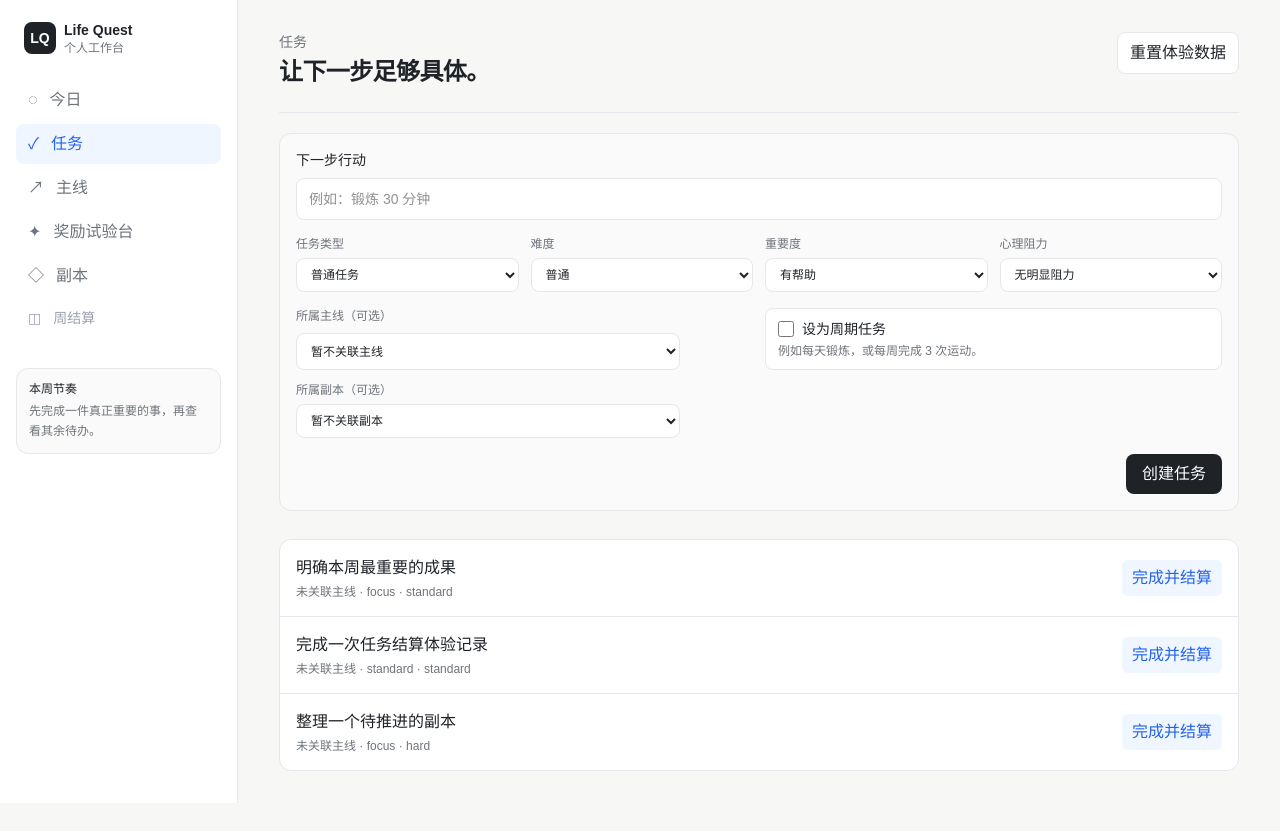
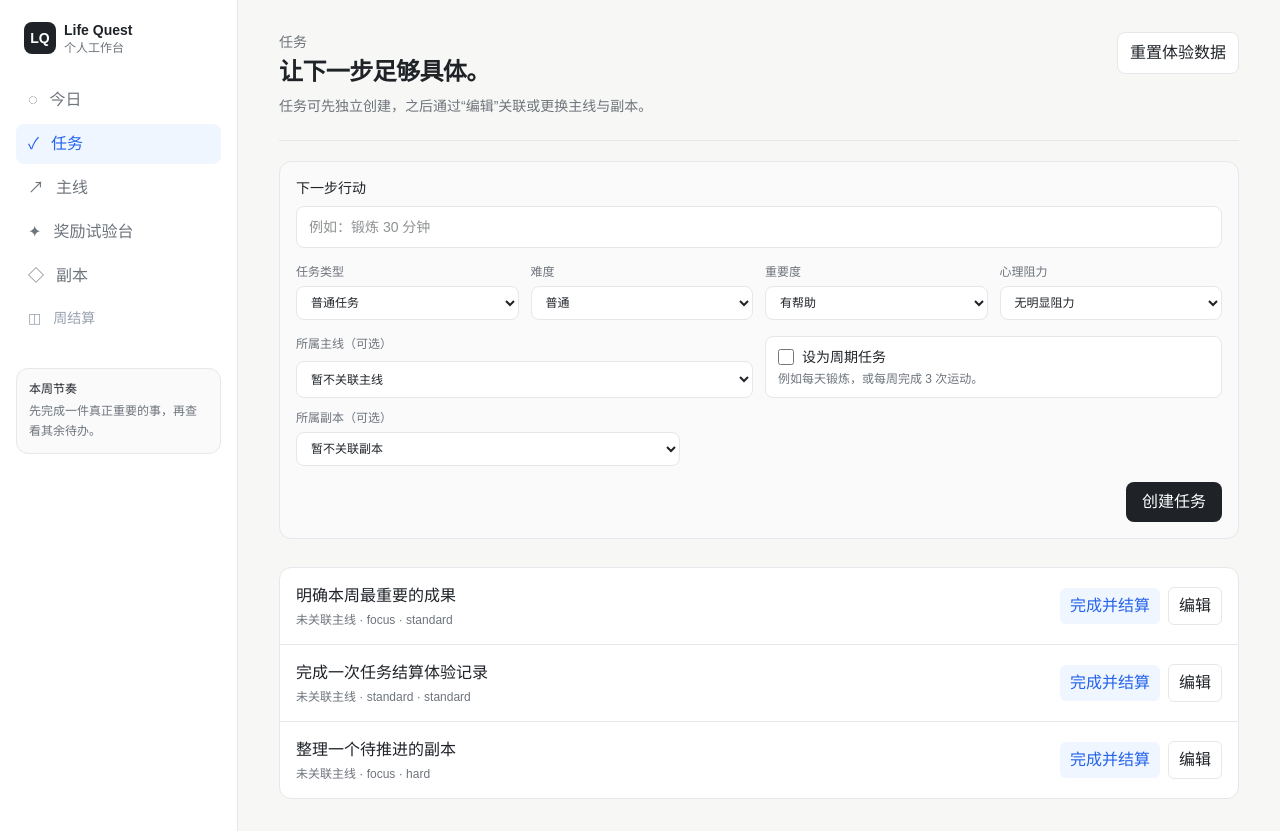
Before and after one commit to Dong-Sky/life-quest, a Next.js app: page /quests in a window 1280 px wide. Before the commit the page ends 803 px from the top, so only its background shows below. Built offline with nearby package versions, Linux system fonts and the light colour scheme.

Commit message:
feat: allow flexible project and task associations

```diff
--- a/app/quests/page.tsx
+++ b/app/quests/page.tsx
@@ -3,7 +3,7 @@
 import { useState } from "react";
 import type { Difficulty, Importance, QuestType, Resistance } from "@/src/domain/rewards/types";
 import type { RecurrenceCadence } from "@/src/prototype/recurrence";
-import { createPrototypeQuest, initialPrototypeState, readPrototypeState, settlePrototypeQuest, type PrototypeQuest, type PrototypeState, writePrototypeState } from "@/src/prototype/state";
+import { createPrototypeQuest, initialPrototypeState, readPrototypeState, settlePrototypeQuest, type PrototypeQuest, type PrototypeState, updatePrototypeQuest, writePrototypeState } from "@/src/prototype/state";
 
 const fieldOptions = {
   questType: [["micro", "微型任务"], ["standard", "普通任务"], ["focus", "重点任务"], ["milestone", "项目里程碑"], ["boss", "Boss 任务"]],
@@ -24,6 +24,11 @@ export default function QuestsPage() {
   const [isRecurring, setIsRecurring] = useState(false);
   const [cadence, setCadence] = useState<RecurrenceCadence>("daily");
   const [weeklyTarget, setWeeklyTarget] = useState(3);
+  const [editingId, setEditingId] = useState<string | null>(null);
+  const [editTitle, setEditTitle] = useState("");
+  const [editMainlineId, setEditMainlineId] = useState("");
+  const [editProjectId, setEditProjectId] = useState("");
+
   const save = (next: PrototypeState) => { writePrototypeState(next); setState(next); };
   const create = () => {
     const next = createPrototypeQuest(state, {
@@ -36,20 +41,42 @@ export default function QuestsPage() {
       projectId: isRecurring ? undefined : projectId || undefined,
       recurrence: isRecurring ? { cadence, targetCount: cadence === "weekly" ? weeklyTarget : undefined } : undefined,
     });
-    if (next !== state) { save(next); setTitle(""); }
+    if (next !== state) {
+      save(next);
+      setTitle("");
+      setMainlineId("");
+      setProjectId("");
+    }
   };
   const reset = () => save(initialPrototypeState());
+  const startEdit = (quest: PrototypeQuest) => {
+    setEditingId(quest.id);
+    setEditTitle(quest.title);
+    setEditMainlineId(quest.mainlineId ?? "");
+    setEditProjectId(quest.projectId ?? "");
+  };
+  const saveEdit = (quest: PrototypeQuest) => {
+    const next = updatePrototypeQuest(state, quest.id, {
+      title: editTitle,
+      mainlineId: editMainlineId || undefined,
+      projectId: quest.recurrence ? undefined : editProjectId || undefined,
+    });
+    if (next !== state) {
+      save(next);
+      setEditingId(null);
+    }
+  };
 
   return <div className="mx-auto max-w-5xl px-5 py-8 sm:px-8">
-    <header className="flex flex-wrap items-start justify-between gap-4 border-b border-[var(--line)] pb-6"><div><p className="text-sm text-[var(--muted)]">任务</p><h1 className="mt-1 text-2xl font-semibold tracking-tight">让下一步足够具体。</h1></div><button className="rounded-lg border border-[var(--line)] bg-white px-3 py-2 text-sm hover:bg-gray-50" onClick={reset}>重置体验数据</button></header>
+    <header className="flex flex-wrap items-start justify-between gap-4 border-b border-[var(--line)] pb-6"><div><p className="text-sm text-[var(--muted)]">任务</p><h1 className="mt-1 text-2xl font-semibold tracking-tight">让下一步足够具体。</h1><p className="mt-2 text-sm text-[var(--muted)]">任务可先独立创建，之后通过“编辑”关联或更换主线与副本。</p></div><button className="rounded-lg border border-[var(--line)] bg-white px-3 py-2 text-sm hover:bg-gray-50" onClick={reset}>重置体验数据</button></header>
     <form className="mt-5 rounded-xl border border-[var(--line)] bg-[#fafafa] p-4" onSubmit={(event) => { event.preventDefault(); create(); }}>
       <label className="grid gap-2 text-sm"><span className="font-medium">下一步行动</span><input className="rounded-lg border border-[var(--line)] bg-white px-3 py-2.5 outline-none focus:border-[var(--accent)]" onChange={(event) => setTitle(event.target.value)} placeholder="例如：锻炼 30 分钟" value={title} /></label>
       <div className="mt-4 grid gap-3 sm:grid-cols-2 lg:grid-cols-4"><Select label="任务类型" options={fieldOptions.questType} value={questType} onChange={(value) => setQuestType(value as QuestType)} /><Select label="难度" options={fieldOptions.difficulty} value={difficulty} onChange={(value) => setDifficulty(value as Difficulty)} /><Select label="重要度" options={fieldOptions.importance} value={importance} onChange={(value) => setImportance(value as Importance)} /><Select label="心理阻力" options={fieldOptions.resistance} value={resistance} onChange={(value) => setResistance(value as Resistance)} /></div>
       <div className="mt-4 grid gap-3 sm:grid-cols-2">
-        <label className="grid max-w-sm gap-1.5 text-xs text-[var(--muted)]"><span>所属主线（可选）</span><select className="rounded-lg border border-[var(--line)] bg-white px-2.5 py-2 text-sm text-[var(--ink)]" value={mainlineId} onChange={(event) => setMainlineId(event.target.value)}><option value="">暂不关联主线</option>{state.mainlines.map((mainline) => <option key={mainline.id} value={mainline.id}>{mainline.name}</option>)}</select></label>
+        <AssociationSelect label="所属主线（可选）" items={state.mainlines} emptyLabel="暂不关联主线" onChange={setMainlineId} value={mainlineId} />
         <div className="rounded-lg border border-[var(--line)] bg-white px-3 py-2.5"><label className="flex cursor-pointer items-center gap-2 text-sm font-medium"><input checked={isRecurring} className="h-4 w-4 accent-[var(--accent)]" onChange={(event) => setIsRecurring(event.target.checked)} type="checkbox" />设为周期任务</label><p className="mt-1 text-xs text-[var(--muted)]">例如每天锻炼，或每周完成 3 次运动。</p></div>
       </div>
-      {!isRecurring ? <label className="mt-3 grid max-w-sm gap-1.5 text-xs text-[var(--muted)]"><span>所属副本（可选）</span><select className="rounded-lg border border-[var(--line)] bg-white px-2.5 py-2 text-sm text-[var(--ink)]" value={projectId} onChange={(event) => setProjectId(event.target.value)}><option value="">暂不关联副本</option>{state.projects.map((project) => <option key={project.id} value={project.id}>{project.name}</option>)}</select></label> : null}
+      {!isRecurring ? <div className="mt-3 max-w-sm"><AssociationSelect label="所属副本（可选）" items={state.projects} emptyLabel="暂不关联副本" onChange={setProjectId} value={projectId} /></div> : null}
       {isRecurring ? <div className="mt-3 grid max-w-xl gap-3 sm:grid-cols-2"><Select label="重复频率" options={[["daily", "每天"], ["weekly", "每周"]]} value={cadence} onChange={(value) => setCadence(value as RecurrenceCadence)} />{cadence === "weekly" ? <label className="grid gap-1.5 text-xs text-[var(--muted)]"><span>本周目标次数</span><input className="rounded-lg border border-[var(--line)] bg-white px-2.5 py-2 text-sm text-[var(--ink)]" max="7" min="1" onChange={(event) => setWeeklyTarget(Number(event.target.value))} type="number" value={weeklyTarget} /></label> : <p className="self-end pb-2 text-sm text-[var(--muted)]">每天完成 1 次后，明天会自动重新出现。</p>}</div> : null}
       <div className="mt-4 flex justify-end"><button className="rounded-lg bg-[var(--ink)] px-4 py-2 text-sm font-medium text-white" type="submit">创建任务</button></div>
     </form>
@@ -59,7 +86,11 @@ export default function QuestsPage() {
         const project = state.projects.find((item) => item.id === quest.projectId);
         const recurring = recurrenceDescription(quest);
         const action = quest.recurrence ? "记录一次并结算" : "完成并结算";
-        return <article className="flex items-center justify-between gap-4 border-b border-[var(--line)] px-4 py-4 last:border-b-0" key={quest.id}><div><p className={quest.status === "completed" ? "font-medium text-[var(--muted)] line-through" : "font-medium"}>{quest.title}</p><p className="mt-1 text-xs text-[var(--muted)]">{project?.name ?? mainline?.name ?? "未关联主线"} · {recurring ?? `${quest.questType} · ${quest.difficulty}`}</p></div>{quest.status === "completed" ? <span className="text-xs text-[var(--success)]">{quest.recurrence ? "本周期已完成" : `+${quest.reward?.xp} XP · +${quest.reward?.coins} coins`}</span> : <button className="rounded-md bg-[var(--accent-soft)] px-2.5 py-1.5 text-xs font-medium text-[var(--accent)]" onClick={() => save(settlePrototypeQuest(state, quest.id))}>{action}</button>}</article>;
+        const isEditing = editingId === quest.id;
+        return <div className="border-b border-[var(--line)] last:border-b-0" key={quest.id}>
+          <article className="flex items-center justify-between gap-4 px-4 py-4"><div><p className={quest.status === "completed" ? "font-medium text-[var(--muted)] line-through" : "font-medium"}>{quest.title}</p><p className="mt-1 text-xs text-[var(--muted)]">{project?.name ?? mainline?.name ?? "未关联主线"} · {recurring ?? `${quest.questType} · ${quest.difficulty}`}</p></div><div className="flex shrink-0 items-center gap-2">{quest.status === "completed" ? <span className="text-right text-xs text-[var(--success)]">{quest.recurrence ? "本周期已完成" : `+${quest.reward?.xp} XP · +${quest.reward?.coins} coins`}</span> : <button className="rounded-md bg-[var(--accent-soft)] px-2.5 py-1.5 text-xs font-medium text-[var(--accent)]" onClick={() => save(settlePrototypeQuest(state, quest.id))}>{action}</button>}<button className="rounded-md border border-[var(--line)] px-2.5 py-1.5 text-xs hover:bg-gray-50" onClick={() => startEdit(quest)} type="button">编辑</button></div></article>
+          {isEditing ? <div className="grid gap-3 bg-[#fafafa] px-4 pb-4 pt-1 sm:grid-cols-2"><label className="grid gap-1.5 text-xs text-[var(--muted)] sm:col-span-2"><span>下一步行动</span><input className="rounded-lg border border-[var(--line)] bg-white px-2.5 py-2 text-sm text-[var(--ink)]" onChange={(event) => setEditTitle(event.target.value)} value={editTitle} /></label><AssociationSelect label="所属主线（可选）" items={state.mainlines} emptyLabel="暂不关联主线" onChange={setEditMainlineId} value={editMainlineId} />{quest.recurrence ? <p className="self-end pb-2 text-xs text-[var(--muted)]">周期任务保留独立节奏，暂不关联副本。</p> : <AssociationSelect label="所属副本（可选）" items={state.projects} emptyLabel="暂不关联副本" onChange={setEditProjectId} value={editProjectId} />}<div className="flex gap-2 sm:col-span-2"><button className="rounded-md bg-[var(--ink)] px-3 py-2 text-xs font-medium text-white" onClick={() => saveEdit(quest)} type="button">保存修改</button><button className="rounded-md border border-[var(--line)] px-3 py-2 text-xs" onClick={() => setEditingId(null)} type="button">取消</button></div></div> : null}
+        </div>;
       })}
     </section>
   </div>;
@@ -71,6 +102,10 @@ function recurrenceDescription(quest: PrototypeQuest): string | undefined {
   return `${label} · 本周期 ${quest.recurrence.completedCount} / ${quest.recurrence.targetCount}`;
 }
 
+function AssociationSelect({ label, items, emptyLabel, value, onChange }: { label: string; items: Array<{ id: string; name: string }>; emptyLabel: string; value: string; onChange: (value: string) => void }) {
+  return <label className="grid gap-1.5 text-xs text-[var(--muted)]"><span>{label}</span><select className="rounded-lg border border-[var(--line)] bg-white px-2.5 py-2 text-sm text-[var(--ink)]" value={value} onChange={(event) => onChange(event.target.value)}><option value="">{emptyLabel}</option>{items.map((item) => <option key={item.id} value={item.id}>{item.name}</option>)}</select></label>;
+}
+
 function Select({ label, options, value, onChange }: { label: string; options: readonly (readonly [string, string])[]; value: string; onChange: (value: string) => void }) {
   return <label className="grid gap-1.5 text-xs text-[var(--muted)]"><span>{label}</span><select className="rounded-lg border border-[var(--line)] bg-white px-2.5 py-2 text-sm text-[var(--ink)]" value={value} onChange={(event) => onChange(event.target.value)}>{options.map(([optionValue, optionLabel]) => <option key={optionValue} value={optionValue}>{optionLabel}</option>)}</select></label>;
 }
```
